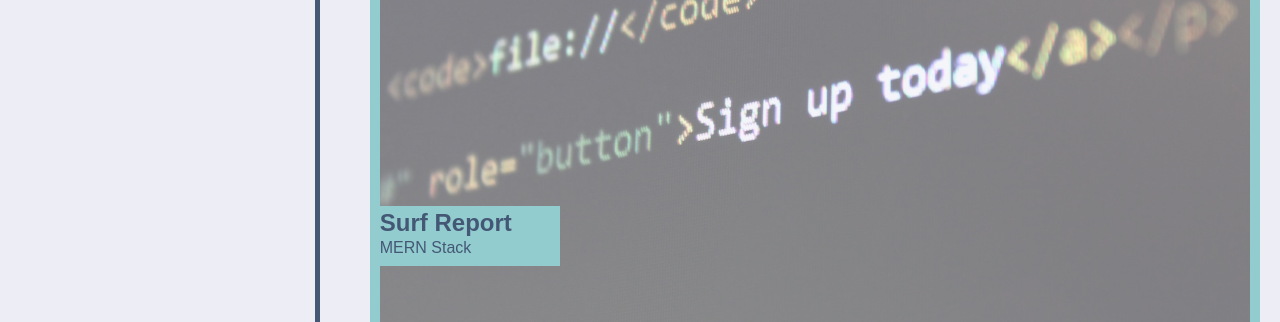
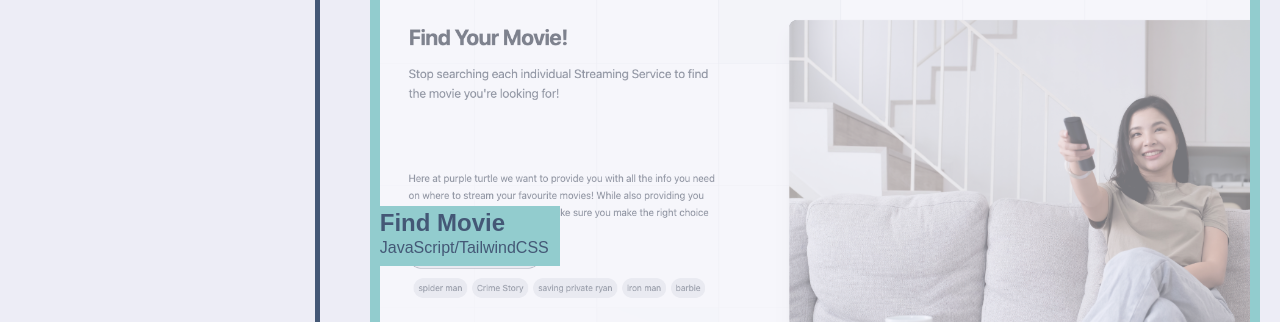
Before and after one commit to jizhang80/bootcamp-jz-module2, a plain HTML site: page index.html in a window 1280 px wide. Shown: the part 640-962 px from the top of the page. Drawn offline with Linux system fonts and the light colour scheme.

Commit message:
add project 1

```diff
--- a/index.html
+++ b/index.html
@@ -60,11 +60,11 @@
         <h2 class="section-title">Work</h2>
         <div class="section-content work-content">
           <div class="works work1">
-            <a class="work-link" href="./assets/deploy/surfReport.txt">
-              <img class="work-img" src="./assets/img/largeApp.jpg" alt="first work">
+            <a class="work-link" href="https://jizhang80.github.io/project1-purpleTurtle/index.html">
+              <img class="work-img" src="./assets/img/findmovie.png" alt="first work">
               <div class="work-title">
-                <h3 class="work-title-header">Surf Report</h3>
-                <p>MERN Stack</p>
+                <h3 class="work-title-header">Find Movie</h3>
+                <p>JavaScript/TailwindCSS</p>
               </div>
             </a>
           </div>
```
Also changed, not shown: assets/img/findmovie.png (added), 2 other files.
